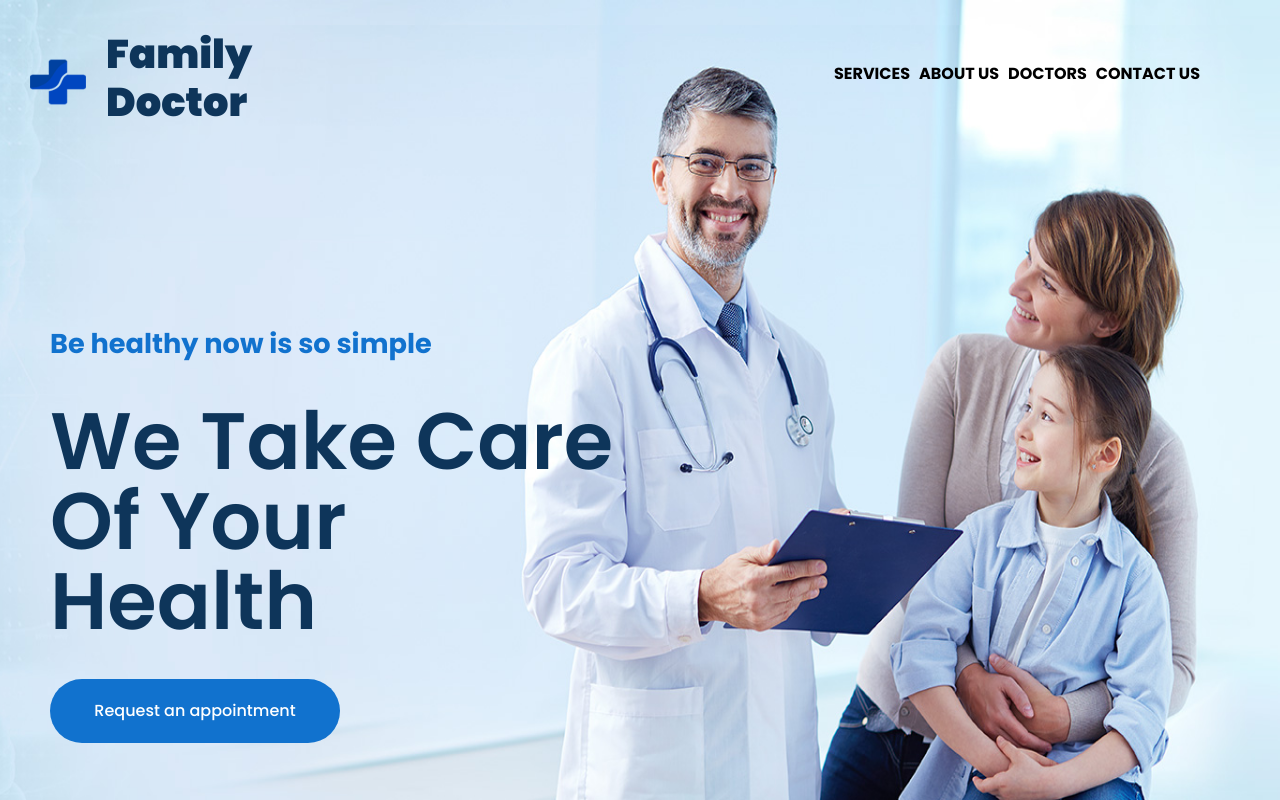
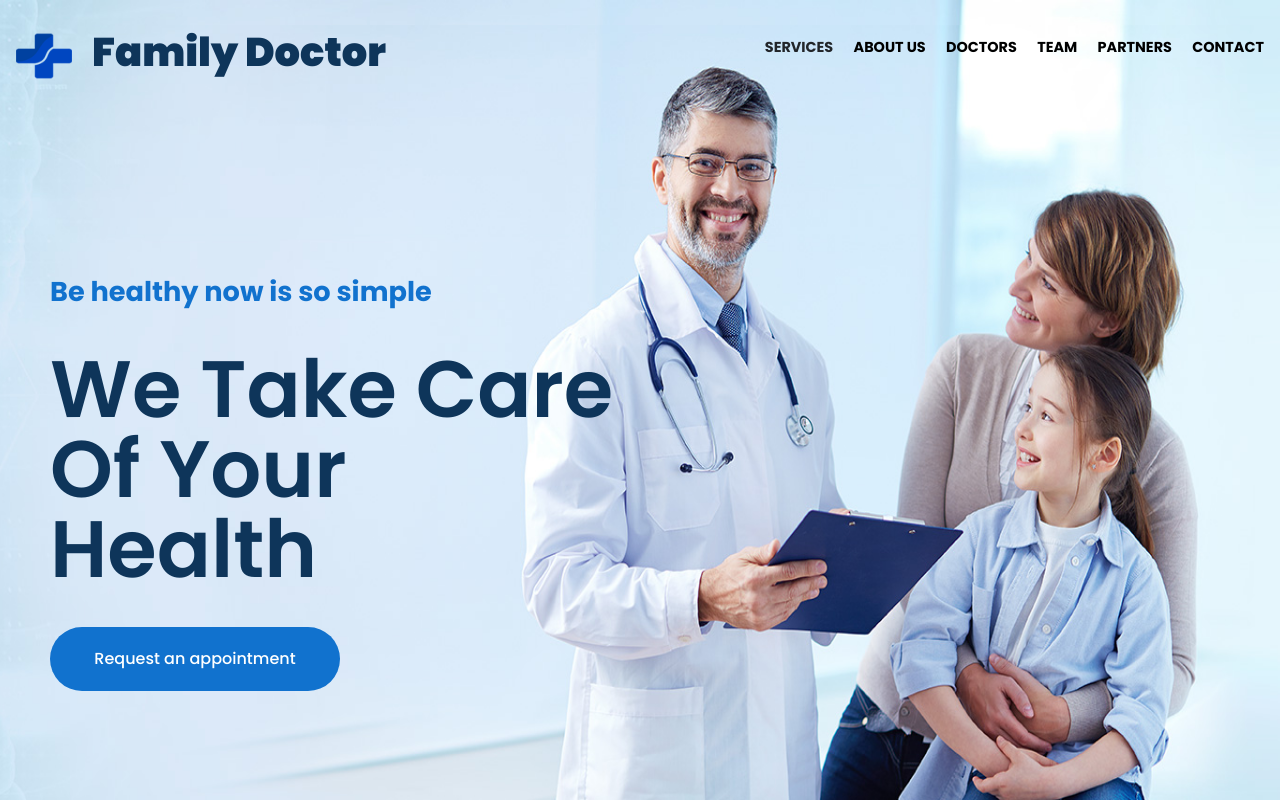
Before and after one commit to vigneshiyergithub/Family-Doctor, a React (Create React App) app: page / in a window 1280 px wide. Shown: the top 800 px of the page. Built offline with nearby package versions, Linux system fonts and the light colour scheme.

Commit message:
fixing the navbar component

```diff
--- a/package.json
+++ b/package.json
@@ -15,6 +15,7 @@
     "react-icons": "^4.2.0",
     "react-router-dom": "^5.2.0",
     "react-scripts": "4.0.3",
+    "react-scroll": "^1.8.2",
     "react-slideshow-image": "^3.4.6",
     "web-vitals": "^1.1.1"
   },
--- a/src/components/Contact/Contact.js
+++ b/src/components/Contact/Contact.js
@@ -8,33 +8,51 @@ import './Contact.css';
 class Contact extends Component {
 	render() {
 		return (
-            <div className="contact-us">
-
+			<div className="contact-us" id="contact">
 				<div className="contact-details">
 					<div className="details">
 						<h1>Contact Details</h1>
 						<h5>
-                            <i><RiMap2Line /></i>
+							<i>
+								<RiMap2Line />
+							</i>
 							470 Lucy Forks, Patriciafurt, YC7B 3UT
 						</h5>
 						<h5>
-                            <i><RiPhoneFill /></i>
+							<i>
+								<RiPhoneFill />
+							</i>
 							<a href="(123) 123-7899">(123) 123-7899</a>
 						</h5>
 
 						<div className="mailist">
-                            <p><i><MdEmail /></i>Support: <a href="mail@demolink.org">mail@demolink.org</a></p>
-                            <p><i><MdEmail /></i>Marketing: <a href="mail@demolink.org">mail@demolink.org</a></p>
-                            <p><i><MdEmail /></i>Career: <a href="mail@demolink.org">mail@demolink.org</a></p>
+							<p>
+								<i>
+									<MdEmail />
+								</i>
+								Support: <a href="mail@demolink.org">mail@demolink.org</a>
+							</p>
+							<p>
+								<i>
+									<MdEmail />
+								</i>
+								Marketing: <a href="mail@demolink.org">mail@demolink.org</a>
+							</p>
+							<p>
+								<i>
+									<MdEmail />
+								</i>
+								Career: <a href="mail@demolink.org">mail@demolink.org</a>
+							</p>
 						</div>
 					</div>
 
 					<div className="contact-form">
 						<form action="">
 							<h1>Get In Touch</h1>
-                            <input type="text" placeholder="Name*" className="input-field"/>
-                            <input type="email" placeholder="Email*" className="input-field"/>
-                            <input type="tel" placeholder="Phone" className="input-field"/>
+							<input type="text" placeholder="Name*" className="input-field" />
+							<input type="email" placeholder="Email*" className="input-field" />
+							<input type="tel" placeholder="Phone" className="input-field" />
 							<textarea name="message" id="message" cols="30" rows="2" placeholder="Message*"></textarea>
 							<button className="submit-btn">Send Message</button>
 						</form>
--- a/src/components/Navbar/Navbar.css
+++ b/src/components/Navbar/Navbar.css
@@ -1,58 +1,181 @@
-.navbar{
+header {
 	display: flex;
 	width: 100%;
 	justify-content: space-between;
 	align-items: center;
-    padding: 30px;
+	padding: 20px 0px;
 }
 
-.logo{
+.logo {
 	display: flex;
 	width: 30%;
 	align-items: center;
 }
 
-.logo a{
+.logo a {
 	display: flex;
 	width: 100%;
 	text-decoration: none;
 	align-items: center;
 }
 
-.logo a img{
+.logo a img {
 	max-width: 100%;
-    transform: scale(1, .8);
+	transform: scale(1, 0.8);
 }
 
-.logo a h1{
+.logo a h1 {
 	margin-left: 20px;
 	font-weight: 900;
 }
 
-nav{
+nav {
 	display: flex;
-    width: 30%;
-    justify-content: center;
-    align-items: flex-end;
-    margin-right: 50px;
+	align-items: center;
+	width: 40%;
 }
 
-nav ul{
+nav ul {
 	display: flex;
+	width: 100%;
 	align-items: center;
 	justify-content: space-between;
+}
+
+nav ul li {
+	display: flex;
+	list-style: none;
+	align-items: center;
+}
+
+nav ul li a {
+	text-decoration: none;
+	color: rgb(153, 153, 153);
+	text-align: center;
+	font-size: 0.9rem;
+	font-weight: 700;
+	text-transform: uppercase;
+	color: #000;
 	width: 100%;
 }
 
-nav ul li{
-    display: flex;
-    align-items: center;
-    list-style: none;
+nav ul li a.active,
+nav ul li a:hover {
+	color: var(--hoverColor);
+	border-bottom: 2px solid var(--hoverColor);
+	transition: 0.5s;
 }
 
-nav ul li a{
-    text-decoration: none !important;
-    font-weight: 700;
-    color: #000;
-    text-transform: uppercase;
+.toggle {
+	display: none;
+	justify-content: center;
+	align-items: center;
+	background: #000;
+	color: #fff;
+	padding: 20px;
+	cursor: pointer;
 }
+
+.toggle i {
+	font-size: 2rem;
+}
+
+/* responsive navbar */
+
+@media screen and (max-width: 768px) {
+	header {
+		display: flex;
+		width: 100%;
+		justify-content: center;
+		align-items: center;
+		flex-direction: column;
+	}
+
+	.logo {
+		display: flex;
+		width: 100%;
+		justify-content: center;
+		align-items: center;
+		margin-left: 0px;
+		margin: auto;
+	}
+
+	.logo img {
+		display: flex;
+		max-width: 100%;
+	}
+	nav ul {
+		display: flex;
+		width: 100%;
+		align-items: center;
+		flex-direction: column;
+		justify-content: center;
+	}
+
+	nav ul li {
+		display: flex;
+		list-style: none;
+		align-items: center;
+	}
+
+	nav ul li a {
+		text-decoration: none;
+		color: rgb(153, 153, 153);
+		text-align: center;
+		font-size: 1.2rem;
+		font-weight: 400;
+		width: 100%;
+		padding: 10px;
+	}
+
+	nav ul li a.active,
+	nav ul li a:hover {
+		color: var(--hoverColor);
+		border-bottom: none;
+		transition: 0.5s;
+	}
+	.nav-options {
+		display: flex;
+		width: 100%;
+		height: 350px;
+		position: absolute;
+		top: 150px;
+		left: -100%;
+		opacity: 0;
+		transition: all 0.5s ease;
+		flex-direction: column;
+		list-style-type: none;
+		grid-gap: 0px;
+		border: 2px solid rgb(247, 116, 40);
+	}
+	.nav-options.active {
+		background: #fff;
+		left: 0;
+		opacity: 1;
+		transition: all 0.5s ease;
+		z-index: 1;
+		align-content: center;
+		padding-left: 0px;
+	}
+	/* .mobile-option {
+		display: none;
+	}
+	.mobile-menu {
+		display: none;
+	} */
+
+	.toggle {
+		display: block;
+		justify-content: center;
+		align-items: center;
+		background: #000;
+		color: #fff;
+		padding: 15px;
+		cursor: pointer;
+		margin-top: 5px;
+	}
+
+	.toggle i {
+		font-size: 2rem;
+	}
+}
--- a/src/components/Navbar/Navbar.js
+++ b/src/components/Navbar/Navbar.js
@@ -1,27 +1,65 @@
-import React from 'react';
-
-import { BrowserRouter as Router, Switch, Link, Route} from 'react-router-dom';
+import React, { useState } from 'react';
+import { Link } from 'react-scroll';
+import { AiOutlineClose } from 'react-icons/ai';
+import { FaBars } from 'react-icons/fa';
 import './Navbar.css';
 
 function Navbar() {
+	const [click, setClick] = useState(false);
+	const handleClick = () => setClick(!click);
+	const closeMobileMenu = () => setClick(false);
 	return (
 		<div className="navbar">
+			<header>
 				<div className="logo">
 					<a href="#">
-                    <img src="../../logo.png" alt=""/>
+						<img src="../../logo.png" alt="" />
 						<h1>Family Doctor</h1>
 					</a>
 				</div>
-            <nav>
+				<nav className={click ? 'nav-options active' : 'nav-options'} id="navbar">
 					<ul>
-                    <li><a href="#">Services</a></li>
-                    <li><a href="#">About Us</a></li>
-                    <li><a href="#">Doctors</a></li>
-                    <li><a href="#">Contact us</a></li>
+						<li>
+							<Link to="home" spy={true} smooth={true}>
+								<a href="#" className="active">
+									Services
+								</a>
+							</Link>
+						</li>
+						<li onClick={closeMobileMenu}>
+							<Link to="about" spy={true} smooth={true}>
+								<a href="#">About Us</a>
+							</Link>
+						</li>
+						<li onClick={closeMobileMenu}>
+							<Link to="services" spy={true} smooth={true}>
+								<a href="#">Doctors</a>
+							</Link>
+						</li>
+						<li onClick={closeMobileMenu}>
+							<Link to="team" spy="true" smooth={true}>
+								<a href="#">Team</a>
+							</Link>
+						</li>
+
+						<li onClick={closeMobileMenu}>
+							<Link to="partners" spy="true" smooth={true}>
+								<a href="#">Partners</a>
+							</Link>
+						</li>
+						<li onClick={closeMobileMenu}>
+							<Link to="contact" spy={true} smooth={true}>
+								<a href="#">Contact</a>
+							</Link>
+						</li>
 					</ul>
 				</nav>
+				<div className="toggle mobile-menu" onClick={handleClick}>
+					{click ? <AiOutlineClose className="menu-icon" /> : <FaBars className="menu-icon" />}
 				</div>
-    )
+			</header>
+		</div>
+	);
 }
 
-export default Navbar
+export default Navbar;
--- a/src/components/Services/Services.js
+++ b/src/components/Services/Services.js
@@ -4,37 +4,37 @@ import './Services.css';
 
 function Services() {
 	return (
-        <div className="services-section">
+		<div className="services-section" id="services">
 			<h1>Our Services</h1>
 
 			<div className="services-gallery">
 				<div className="image">
-                    <img src="../../img/service1.jpg" alt="service"/>
+					<img src="../../img/service1.jpg" alt="service" />
 					<h5>Consultations</h5>
 				</div>
 				<div className="image">
-                    <img src="../../img/service2.jpg" alt="service"/>
+					<img src="../../img/service2.jpg" alt="service" />
 					<h5>Laboratory</h5>
 				</div>
 				<div className="image">
-                    <img src="../../img/service3.jpg" alt="service"/>
+					<img src="../../img/service3.jpg" alt="service" />
 					<h5>Cardiology</h5>
 				</div>
 				<div className="image">
-                    <img src="../../img/service4.jpg" alt="service"/>
+					<img src="../../img/service4.jpg" alt="service" />
 					<h5>Neurology</h5>
 				</div>
 				<div className="image">
-                    <img src="../../img/service5.jpg" alt="service"/>
+					<img src="../../img/service5.jpg" alt="service" />
 					<h5>Ambulance</h5>
 				</div>
 				<div className="image">
-                    <img src="../img/service6.jpg" alt="service"/>
+					<img src="../img/service6.jpg" alt="service" />
 					<h5>Dental Care</h5>
 				</div>
 			</div>
 		</div>
-    )
+	);
 }
 
 export default Services;
```
Also changed, not shown: 1 other file (tests, documents, lock files or other folders). Lines whose indentation alone changed are shown as unchanged.
